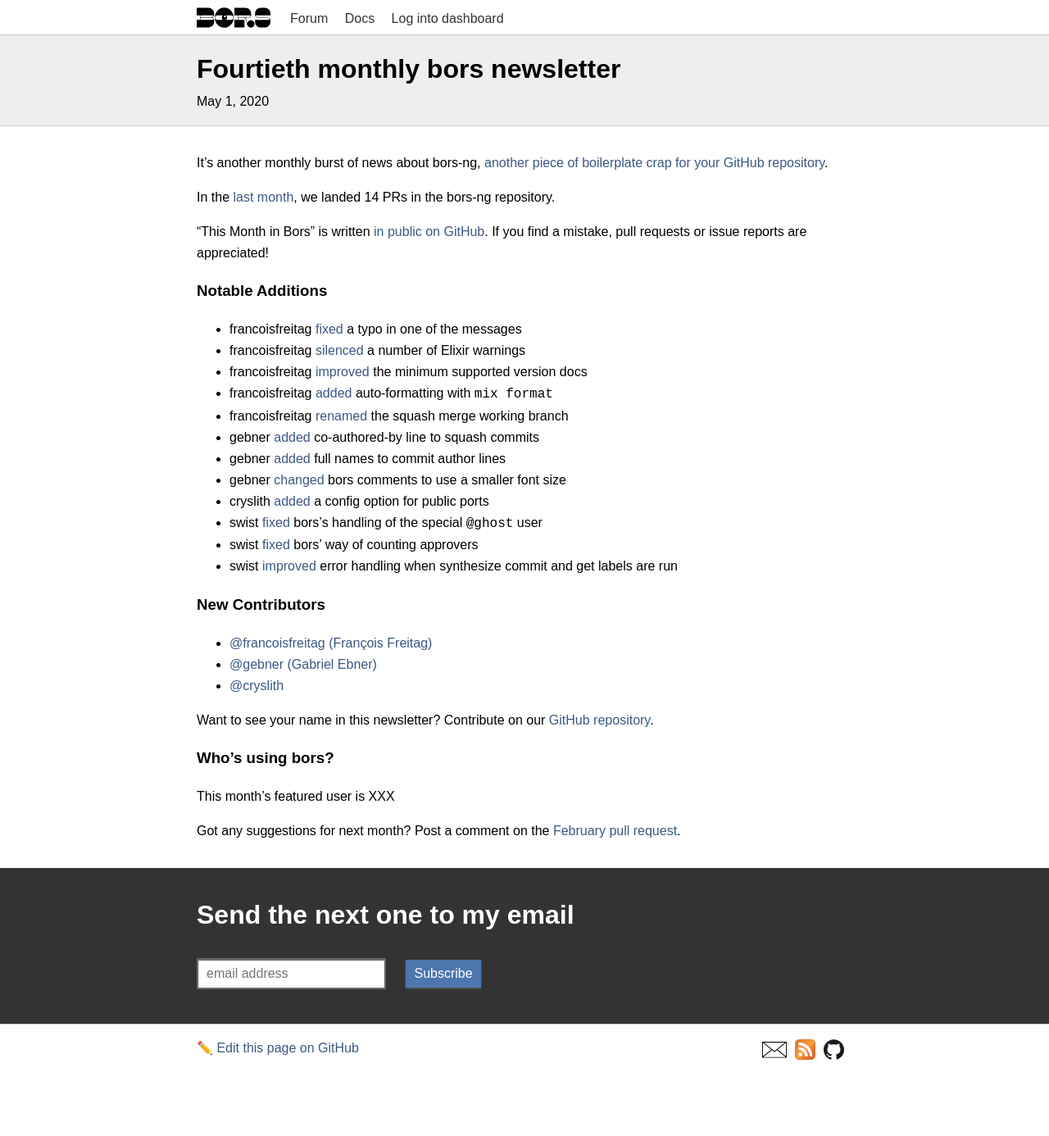
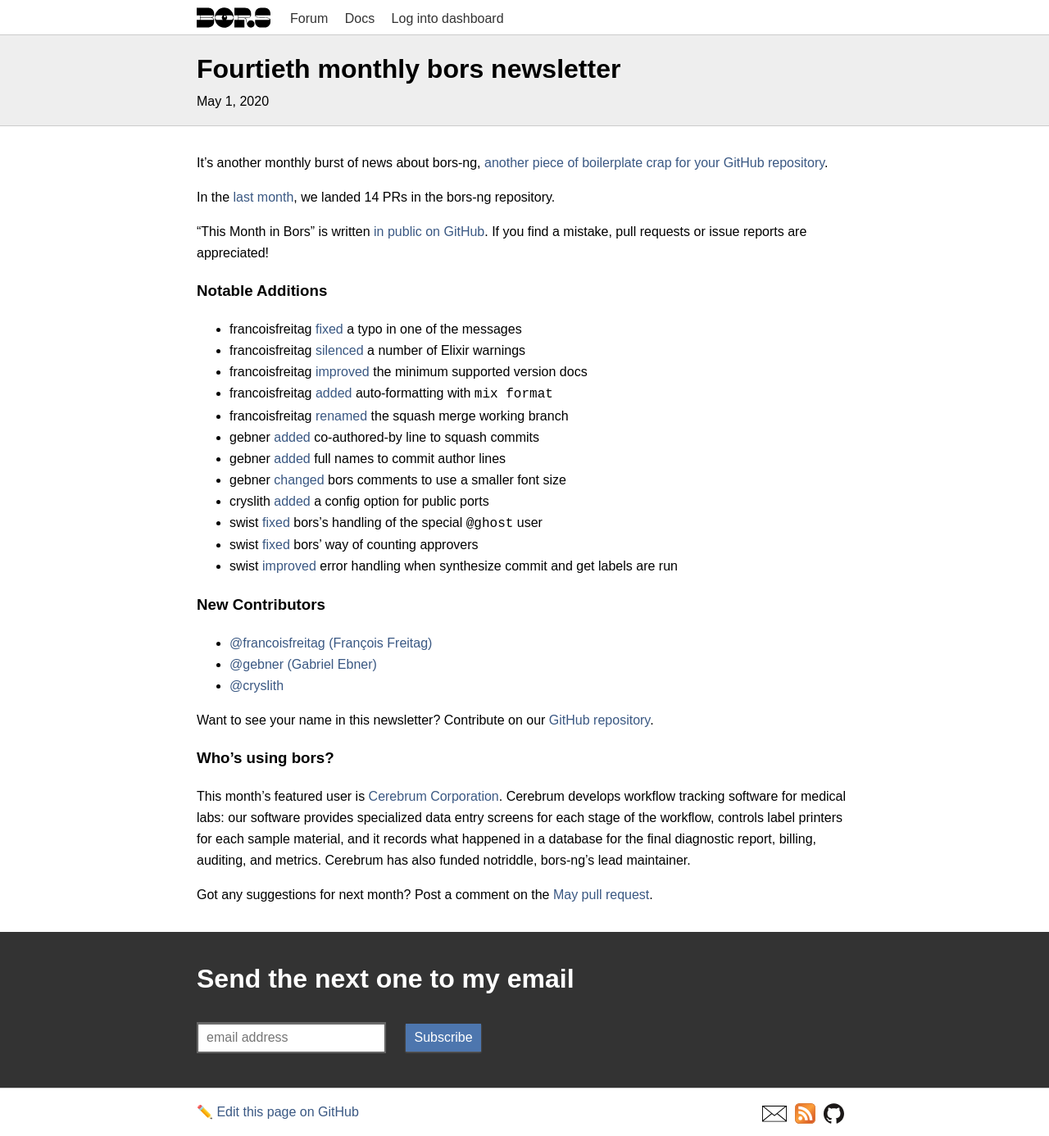
Before and after one commit to bors-ng/bors-ng.github.io, a Jekyll site: the page built from _posts/2020-05-01-tmib-40.md, in a window 1280 px wide. Shown: the whole page at 82% size. Built offline with Jekyll 4.4.1, drawn with Linux system fonts in a browser that asks for light colours; before the commit the page ends 1308 px from its top, so only the background shows below that.

Commit message:
Add summary line, featured user, and next link

```diff
--- a/_posts/2020-05-01-tmib-40.md
+++ b/_posts/2020-05-01-tmib-40.md
@@ -2,7 +2,7 @@
 layout:     post
 title:      Fourtieth monthly bors newsletter
 date:       2020-05-01 00:00:00
-summary:    This April, XXX
+summary:    This April, we fixed a bunch of bugs in squash merging and approver counting
 categories: newsletter
 ---
 
@@ -44,7 +44,7 @@
 
 ### Who's using bors?
 
-This month's featured user is XXX
+This month's featured user is [Cerebrum Corporation](https://cerebrumcorp.com/). Cerebrum develops workflow tracking software for medical labs: our software provides specialized data entry screens for each stage of the workflow, controls label printers for each sample material, and it records what happened in a database for the final diagnostic report, billing, auditing, and metrics. Cerebrum has also funded notriddle, bors-ng's lead maintainer.
 
 Got any suggestions for next month?
-Post a comment on the [February pull request](https://github.com/bors-ng/bors-ng.github.io/pull/___).
+Post a comment on the [May pull request](https://github.com/bors-ng/bors-ng.github.io/pull/108).
```
